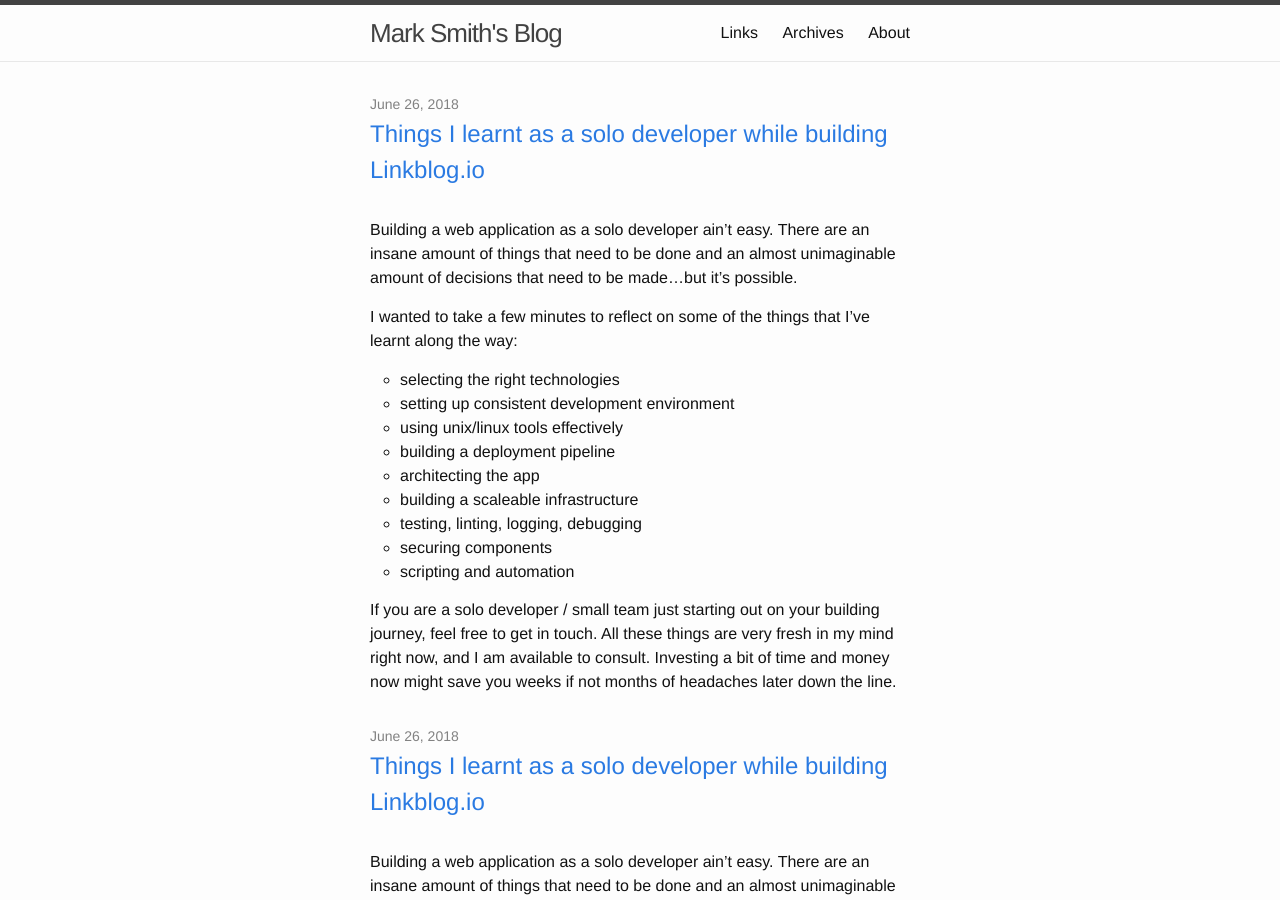
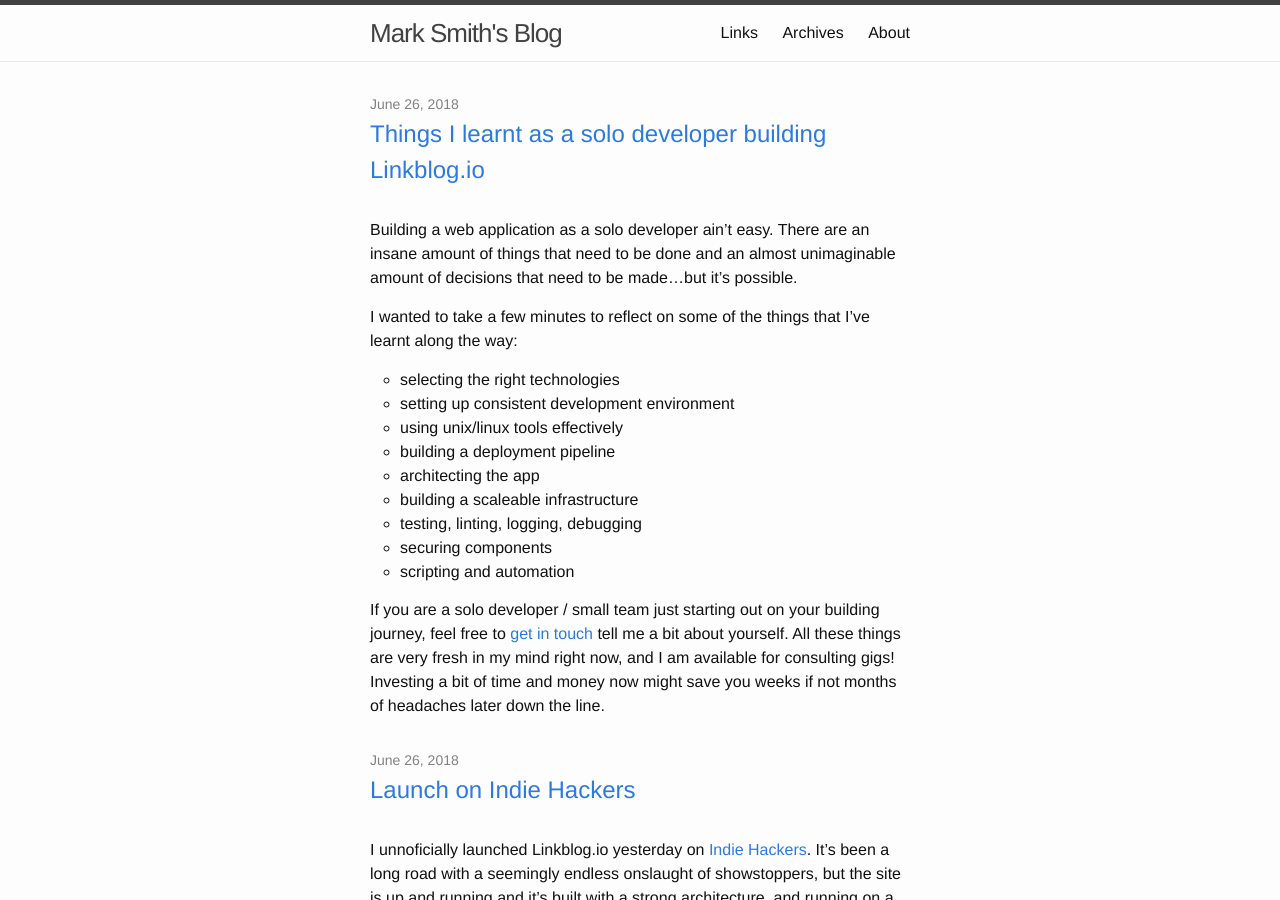
Before and after one commit to mjgs/mjgs.github.io, a Jekyll site: the page built from index.html, in a window 1280 px wide and 900 px high. Built offline with Jekyll 4.4.1, drawn with Linux system fonts in a browser that asks for light colours.

Commit message:
Remove duplicate post, update filename and post title

```diff
--- a/_posts/2018-06-27-things-I-learnt-as-a-solo-dev-while-building-linkblog.md
+++ b/_posts/2018-06-27-things-I-learnt-as-a-solo-developer-building-linkblog.md
@@ -1,7 +1,7 @@
 ---
 published: true
 layout: post
-title: Things I learnt as a solo developer while building Linkblog.io
+title: Things I learnt as a solo developer building Linkblog.io
 date: 2018-06-26T06:08:17.000Z
 tags: [linkblog]
 ---
--- a/_posts/2018-06-27-things-I-learnt-while-building-linkblog.md
+++ /dev/null
@@ -1,25 +0,0 @@
----
-published: true
-layout: post
-title: Things I learnt as a solo developer while building Linkblog.io
-date: 2018-06-26T06:08:17.000Z
-tags: [linkblog]
----
-
-Building a web application as a solo developer ain't easy. There are an insane amount of things that need to be done and an almost unimaginable amount of decisions that need to be made...but it's possible.
-
-I wanted to take a few minutes to reflect on some of the things that I've learnt along the way:
-
-{:refdef: style="margin-bottom: 14px;"}
-- selecting the right technologies
-- setting up consistent development environment
-- using unix/linux tools effectively
-- building a deployment pipeline
-- architecting the app
-- building a scaleable infrastructure
-- testing, linting, logging, debugging
-- securing components
-- scripting and automation
-{: refdef}
-
-If you are a solo developer / small team just starting out on your building journey, feel free to get in touch. All these things are very fresh in my mind right now, and I am available to consult. Investing a bit of time and money now might save you weeks if not months of headaches later down the line.
```
